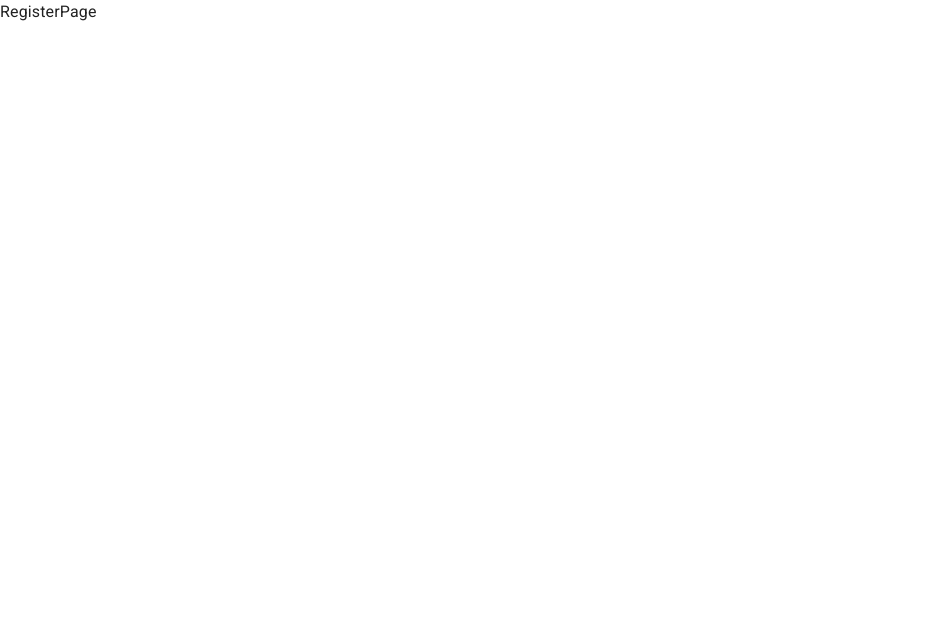
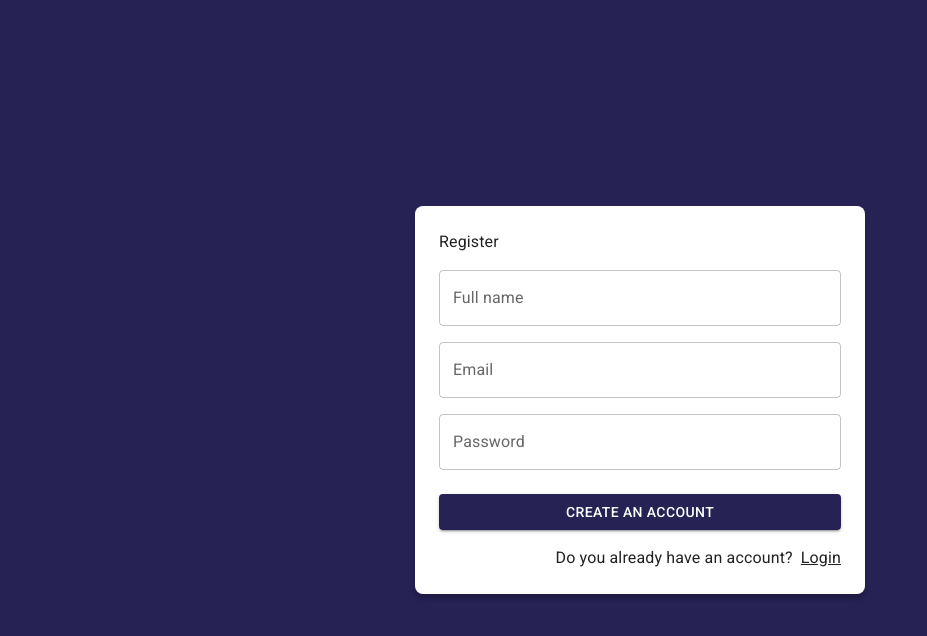
Before and after one commit to Alonso9/JournalApp, a React (Vite) app: page /auth/register in a window 1280 px wide. Shown: the top 636 px of the page, without its empty margins (0-927 px from the left). Built offline with nearby package versions, Linux system fonts and the light colour scheme.

Commit message:
Se termino hasta la clase 248

```diff
--- /dev/null
+++ b/src/Journal/layout/JournaLayout.jsx
@@ -0,0 +1,21 @@
+import { Box } from '@mui/material'
+import React from 'react'
+
+export const JournaLayout = ({children}) => {
+  return (
+    <Box sx={{ display: 'flex'}}>
+        {/* Navbar */}
+
+        {/* Sidebar */}
+
+        <Box
+            component='main'
+            sx={{flexGrow: 1, p: 3}}
+        >
+            {/* toolbar */}
+            { children }
+
+        </Box>
+    </Box>
+  )
+}
--- a/src/Journal/pages/JournalPages.jsx
+++ b/src/Journal/pages/JournalPages.jsx
@@ -1,9 +1,14 @@
 import { Typography } from "@mui/material"
+import { JournaLayout } from "../layout/JournaLayout"
+
+const drawerWith = 240;
 
 export const JournalPage = () => {
   return (
     <>
-      <Typography variant="h4">JournalPages</Typography>
+    <JournaLayout>
+      <Typography >Lorem ipsum dolor, sit amet consectetur adipisicing elit. Modi, cupiditate ipsum sunt ullam velit similique aliquid fugiat voluptatibus perferendis vero repellat eius aspernatur enim eaque ut laudantium placeat, architecto aut!</Typography>
+    </JournaLayout>
     </>
   )
 }
--- /dev/null
+++ b/src/auth/layout/AuthLayout.jsx
@@ -0,0 +1,29 @@
+import { Grid, Typography } from '@mui/material'
+
+export const AuthLayout = ({children, title = ''}) => {
+    console.log(title)
+    console.log(children)
+  return (
+    <Grid
+        container
+        spacing={0}
+        direction="column"
+        alignItems="center"
+        justifyContent="center"
+        sx={ {minHeight: '100vh', backgroundColor:'primary.main', padding: 4} }
+    >
+        <Grid
+            item
+            className='box-shadow'
+            xs={3}
+            sx={ {width: { sm: 450 }, backgroundColor: 'white', padding: 3, borderRadius: 2} }
+        >
+          <Typography variant='h5 ' sx={ {mb: 1} }>{ title }</Typography>
+          <div>
+          { children }
+          </div>
+
+        </Grid>
+    </Grid>
+  )
+}
--- a/src/auth/pages/LoginPage.jsx
+++ b/src/auth/pages/LoginPage.jsx
@@ -1,26 +1,13 @@
 import {Link as RouterLink} from 'react-router-dom'
-import { Google } from '@mui/icons-material'
+// import Google from "@mui/icons-material";
 import { Button, Grid, Link, TextField, Typography } from '@mui/material'
 import React from 'react'
+import { AuthLayout } from '../layout/AuthLayout'
 
 export const LoginPage = () => {
   return (
-    <Grid
-      container
-      spacing={0}
-      direction="column"
-      alignItems="center"
-      justifyContent="center"
-      sx={ {minHeight: '100vh', backgroundColor:'primary.main', padding: 4} }
-    >
-      <Grid
-        item
-        className='box-shadow'
-        xs={3}
-        sx={ {backgroundColor: 'white', padding: 3, borderRadius: 2} }
-      >
-        <Typography variant='h5 ' sx={ {mb: 1} }>Login</Typography>
-        <form>
+    <AuthLayout title='Login'>
+      <form>
           <Grid container>
             <Grid item xs={12} sx={{marginTop:2}}>
               <TextField
@@ -46,7 +33,7 @@ export const LoginPage = () => {
               </Grid>
               <Grid item xs={12} md={6}>
                 <Button variant='contained' fullWidth>
-                  <Google />
+                  {/* <Google /> */}
                   <Typography >Google</Typography>
                 </Button>
               </Grid>
@@ -57,9 +44,8 @@ export const LoginPage = () => {
             </Link>
             </Grid>
           </Grid>
-        </form>
-      </Grid>
-    </Grid>
+      </form>
+    </AuthLayout>
   )
 }
 
--- a/src/auth/pages/RegisterPage.jsx
+++ b/src/auth/pages/RegisterPage.jsx
@@ -1,7 +1,53 @@
 import React from 'react'
+import { AuthLayout } from '../layout/AuthLayout'
+import {Link as RouterLink} from 'react-router-dom'
+// import Google from "@mui/icons-material";
+import { Button, Grid, Link, TextField, Typography } from '@mui/material'
 
 export const RegisterPage = () => {
   return (
-    <div>RegisterPage</div>
+    <AuthLayout title='Register'>
+      <form>
+          <Grid container>
+            <Grid item xs={12} sx={{marginTop:2}}>
+              <TextField
+                label='Full name'
+                type='text'
+                placeholder='Jhon Doe'
+                fullWidth
+              />
+            </Grid>
+            <Grid item xs={12} sx={{marginTop:2}}>
+              <TextField
+                label='Email'
+                type='email'
+                placeholder='email@email.com'
+                fullWidth
+              />
+            </Grid>
+            <Grid item xs={12} sx={{marginTop:2}}>
+              <TextField
+                label='Password'
+                type='password'
+                placeholder='Password'
+                fullWidth
+              />
+            </Grid>
+            <Grid container spacing={2} sx={{mb: 2, mt: 1}}>
+              <Grid item xs={12} md={12}>
+                <Button variant='contained' fullWidth>
+                  Create an account
+                </Button>
+              </Grid>
+            </Grid>
+            <Grid container direction='row' justifyContent='end'>
+            <Typography variant='h5 ' sx={ {mr: 1} }>Do you already have an account? </Typography>
+            <Link component={RouterLink} color='inherit' to='/auth/login'>
+              Login
+            </Link>
+            </Grid>
+          </Grid>
+      </form>
+    </AuthLayout>
   )
 }
```
